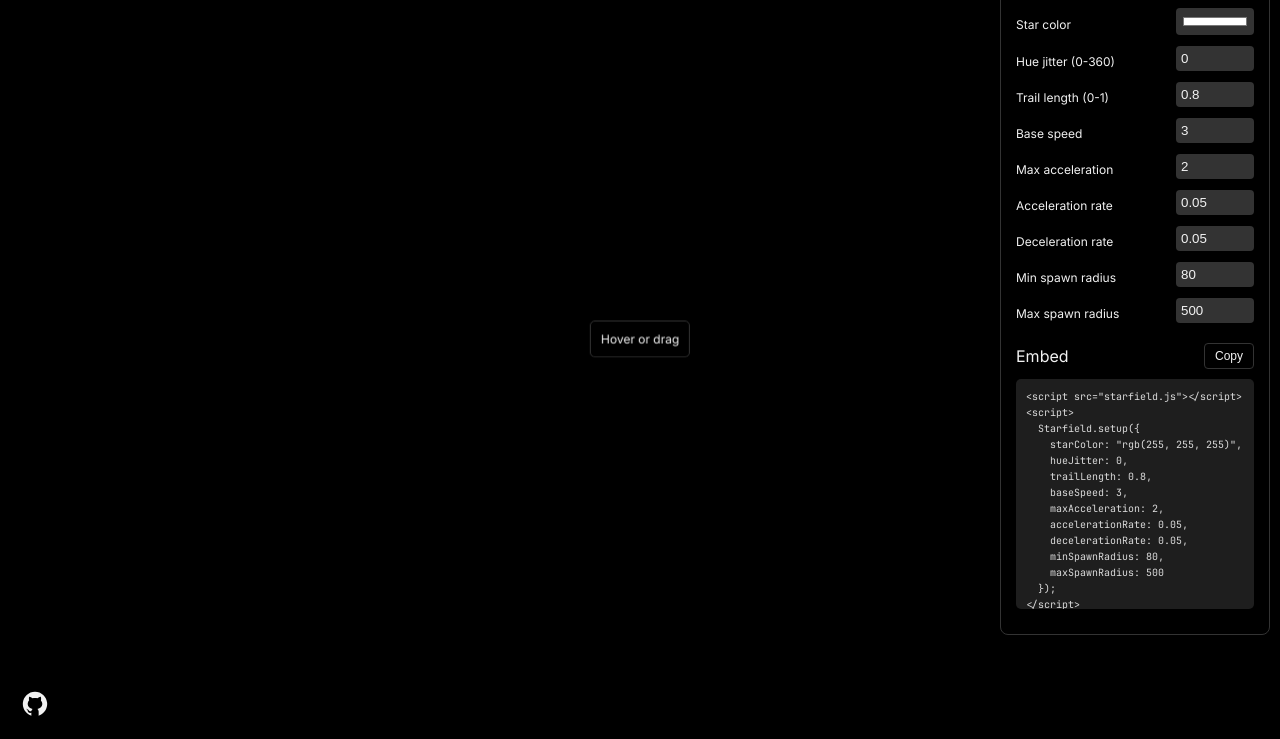
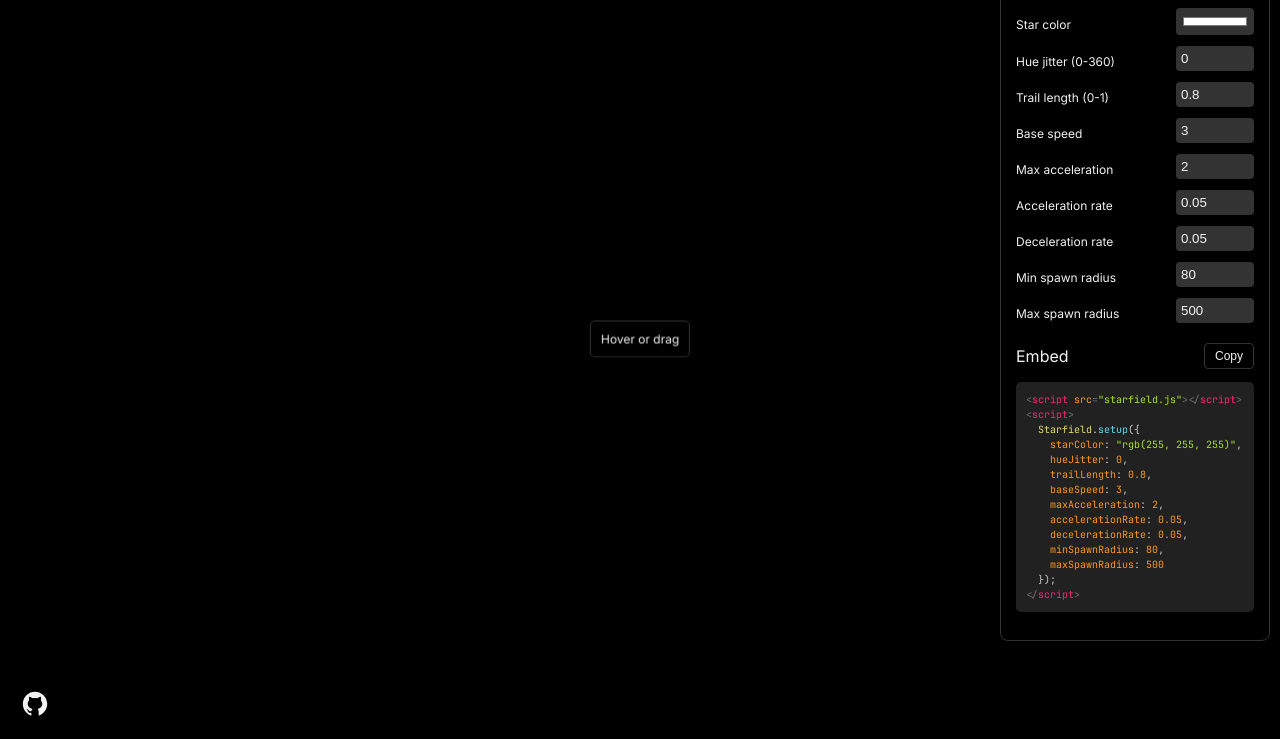
Before and after one commit to dahln/starfield.js, a website built with Parcel: page index.html in a window 1280 px wide. Both pictures are taken after a click on the button "Minimize Panel". Shown: the part 61-800 px from the top of the page. Built offline with nearby package versions, Linux system fonts and the light colour scheme.

Commit message:
Highlight embed block

```diff
--- a/css/panel.css
+++ b/css/panel.css
@@ -97,9 +97,7 @@ input[type="number"] {
   padding: 0;
 }
 
-pre {
-  background-color: #1e1e1e;
-  color: #dcdcdc;
+code {
   padding: 10px;
   border-radius: 5px;
   overflow-x: auto;
--- a/index.html
+++ b/index.html
@@ -77,7 +77,7 @@
         <span>Embed</span>
         <button id="copy-embed-code" title="Copy to Clipboard">Copy</button>
       </div>
-      <pre><code id="embed-code"></code></pre>
+      <pre><code id="embed-code" class="language-html"></code></pre>
     </div>
   </div>
   <button id="open-docs" class="open-docs-button">What's this?</button>
--- a/index.js
+++ b/index.js
@@ -3,9 +3,16 @@ import { initDocs } from "./modules/docs.js";
 import { initPanel } from "./modules/panel.js";
 import { initMobile } from "./modules/mobile.js";
 
+import hljs from 'highlight.js/lib/core';
+import javascript from 'highlight.js/lib/languages/javascript';
+import html from 'highlight.js/lib/languages/xml';
+import 'highlight.js/styles/base16/hardcore.css';
+
 document.addEventListener("DOMContentLoaded", () => {
+  hljs.registerLanguage('javascript', javascript);
+  hljs.registerLanguage('html', html);
   initMobile();
   initDrag();
   initDocs();
-  initPanel();
+  initPanel(hljs);
 });
--- a/modules/panel.js
+++ b/modules/panel.js
@@ -1,4 +1,4 @@
-export function initPanel() {
+export function initPanel(hljs) {
   const updateConfig = {
     starColor: (value) => {
       const numericValue = parseInt(value.replace("#", ""), 16);
@@ -83,7 +83,10 @@ export function initPanel() {
   });
 </script>`;
 
-    document.getElementById("embed-code").textContent = embedCode;
+    var embedEl = document.getElementById("embed-code");
+    embedEl.textContent = embedCode;
+    delete embedEl.dataset.highlighted;
+    hljs.highlightElement(embedEl);
   }
 
   function attachDynamicListeners() {
--- a/package.json
+++ b/package.json
@@ -6,6 +6,9 @@
     "build": "parcel build  --no-source-maps",
     "deploy": "gh-pages -d dist -b gh-pages -m 'Deploy'"
   },
+  "dependencies": {
+    "highlight.js": "latest"
+  },
   "devDependencies": {
     "parcel": "latest",
     "parcel-transformer-ogimage": "latest",
```
Also changed, not shown: 1 other file.
